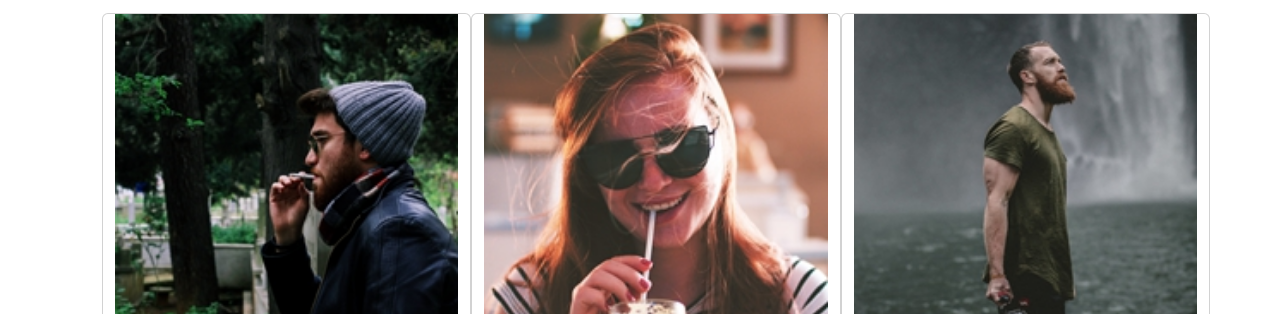
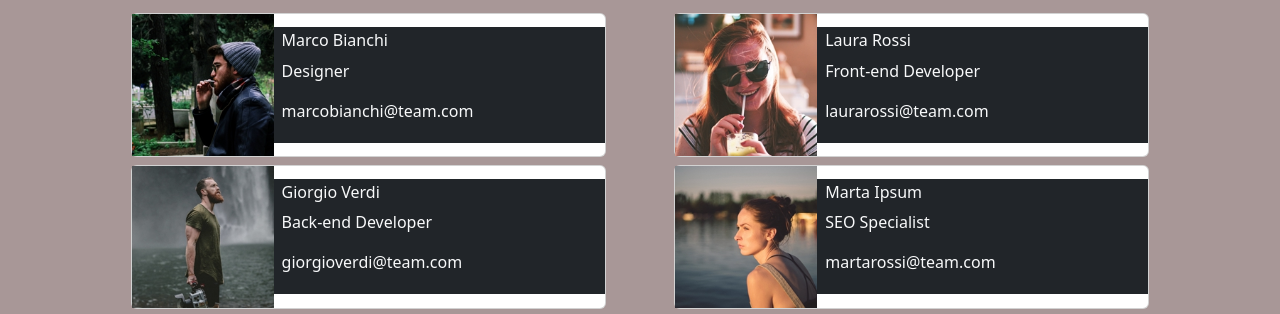
Before and after one commit to murphy-afk/js-our-team, a plain HTML site: page index.html in a window 1280 px wide. Shown: the part 107-421 px from the top of the page. Drawn offline with nearby package versions, Linux system fonts and the light colour scheme.

Commit message:
feat: styling

```diff
--- a/css/style.css
+++ b/css/style.css
@@ -0,0 +1,15 @@
+img {
+  max-width: 100%;
+}
+
+.w-30 {
+  width: 30%;
+}
+
+.w-70 {
+  width: 70%;
+}
+
+body {
+  background-color: rgb(168, 151, 151);
+}
--- a/index.html
+++ b/index.html
@@ -11,9 +11,9 @@
 </head>
 
 <body class="container">
-  <h1>Meet our team</h1>
-  <p>Lorem, ipsum dolor sit amet consectetur adipisicing elit. Corrupti amet libero vitae cupiditate porro maiores, tempora tempore eum iure nesciunt reiciendis, cum sunt dolores, quisquam enim. Harum aliquam natus deleniti.</p>
-  <ul class="cards row row-cols-3">
+  <h1 class="text-center">Meet our team</h1>
+  <p class="fs-6">Lorem, ipsum dolor sit amet consectetur adipisicing elit. Corrupti amet libero vitae cupiditate porro maiores, tempora tempore eum iure nesciunt reiciendis, cum sunt dolores, quisquam enim. Harum aliquam natus deleniti.</p>
+  <ul class="cards row p-0 gap-2 justify-content-evenly">
     <!-- cards: -->
     <!-- <li class="card">
       <img src="${img}" alt="foto profile">
--- a/js/script.js
+++ b/js/script.js
@@ -41,11 +41,17 @@ let cards = "";
 for (let i = 0; i < teamMembers.length; i++) {
   const { name, role, email, img } = teamMembers[i];
   const card = `
-      <li class="card col">
-        <img src="${img}" alt="foto profilo">
-        <h2>${name}</h2>
-        <p>${role}</p>
-        <p>${email}</p>
+      <li class="col col-5 card p-0">
+        <div class="card-content d-flex align-items-center">
+          <div class="w-30 h-100 d-flex">
+            <img src="${img}" alt="foto profilo">
+          </div>
+          <div class="w-70 fs-7 bg-dark text-light ps-2 py-1">
+            <h2 class="fs-6">${name}</h2>
+            <p>${role}</p>
+            <p>${email}</p>
+          </div>
+        </div>
       </li>`;
   cards += card;
 }
```
